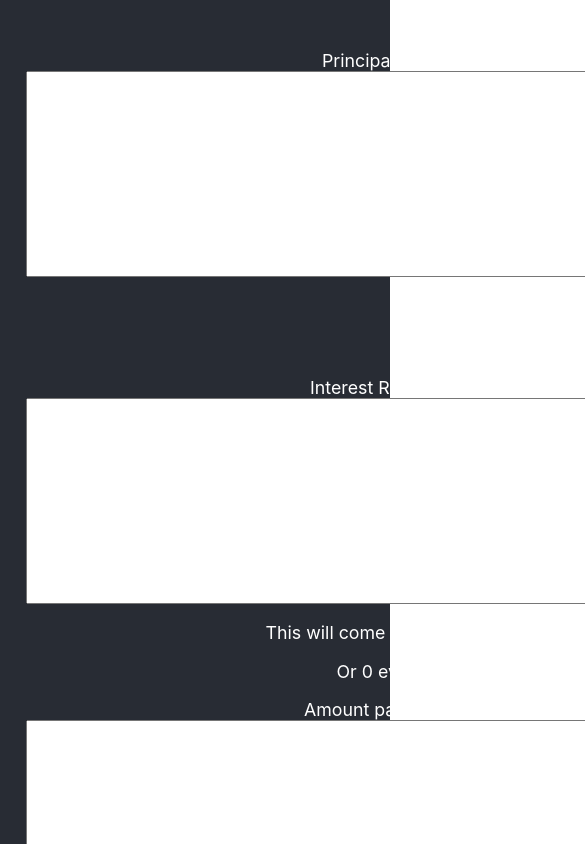
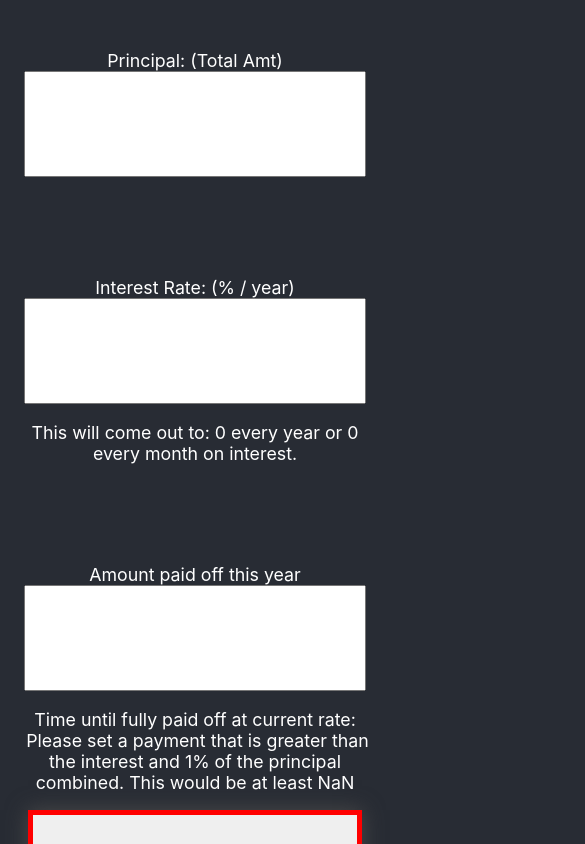
Before and after one commit to EadonAuston/debtcalc, a React (Create React App) app: page / in a window 390 px wide. Shown: the top 844 px of the page, 585 px wide, since content can reach past the window. Built offline with nearby package versions, Linux system fonts and the light colour scheme.

Commit message:
Resizing for phone compatability

```diff
--- a/src/App.css
+++ b/src/App.css
@@ -1,50 +1,25 @@
-.App {
-  text-align: center;
-}
-
-.App-logo {
-  height: 40vmin;
-  pointer-events: none;
-}
-
-@media (prefers-reduced-motion: no-preference) {
-  .App-logo {
-    animation: App-logo-spin infinite 20s linear;
-  }
-}
-
-.App-header {
-  background-color: #282c34;
-  min-height: 100vh;
-  display: flex;
-  flex-direction: column;
-  align-items: center;
-  justify-content: center;
-  font-size: calc(10px + 2vmin);
-  color: white;
-}
-
-.App-link {
-  color: #61dafb;
-}
-
 input {
-  width: 95%;
-  height: 200px;
-  font-size: 80px;
+  width: 90%;
+  height: 100px;
+  font-size: 50px;
 }
 
 .flexbox {
   display: flex;
+  flex-direction: row;
   margin-top: 50px;
+  text-align: center;
+}
+.yrlyRate {
+  margin-bottom: 100px;
 }
 
 .payment-history {
-  width: 50%;
+  width: 100%;
   height: 100%;
-  min-height: 800px;
+  min-height: 50vh;
   border: 1px solid white;
-  margin-left: 200px;
+  margin-left: 0;
   text-align: center;
 
 }
@@ -56,10 +31,11 @@ input {
 }
 
 .increment-years {
-  width: 50rem;
-  height: 10rem;
+  width: 90%;
+  height: 100px;
+  font-size: 30px;
   box-shadow: 0 0 20px rgb(73, 73, 73);
-  font-size: 30px;
+
   border: 5px solid aqua;
 }
 
@@ -68,12 +44,12 @@ input {
   width: 95vw;
 }
 
-
-@keyframes App-logo-spin {
-  from {
-    transform: rotate(0deg);
-  }
-  to {
-    transform: rotate(360deg);
-  }
+@media (max-width: 1100px) {
+  .flexbox {
+    display: flex;
+    flex-direction: column;
 }
+.payment-history {
+  margin-bottom: 200px;
+}
+}
--- a/src/PaymentForm.jsx
+++ b/src/PaymentForm.jsx
@@ -140,8 +140,9 @@ class PaymentForm extends React.Component {
             <label htmlFor="principal">Principal: (Total Amt)</label><input className="principal" type="number" onChange={this.handleChange}/>
             <label htmlFor="interestRate">Interest Rate: (% / year) </label><input type="text" onChange={this.handleInterest}/>
             <br />
-            <p className="yrlyRate">This will come out to: {Number(this.state.principal) && Number(this.state.text2) ? rate : 0} every year</p>
-            <p className="monthlyRate">Or {Number(this.state.principal) && Number(this.state.text2) ? Math.round(rate / 12) : 0} every month</p>
+            <p className="yrlyRate">This will come out to: {Number(this.state.principal) && Number(this.state.text2) ? rate : 0} every year
+             or {Number(this.state.principal) && Number(this.state.text2) ? Math.round(rate / 12) : 0} every month on interest.
+            </p>
             <label htmlFor="expenditure">Amount paid off this year</label><input className= "timeFrame" type="number" onChange={this.handleExpenditure}/>
             {/* <label htmlFor="expenditureMonths">Amount paid off this month</label><input className= "timeFrameMonths" type="number" onChange={this.handleMonths}/> */}
             <p className="timeAmount">
--- a/src/index.css
+++ b/src/index.css
@@ -1,8 +1,11 @@
 body {
+  background-color: #282c34;
   margin: 0;
   font-family: -apple-system, BlinkMacSystemFont, 'Segoe UI', 'Roboto', 'Oxygen',
     'Ubuntu', 'Cantarell', 'Fira Sans', 'Droid Sans', 'Helvetica Neue',
     sans-serif;
+    font-size: calc(10px + 2vmin);
+  color: white;
   -webkit-font-smoothing: antialiased;
   -moz-osx-font-smoothing: grayscale;
 }
```
